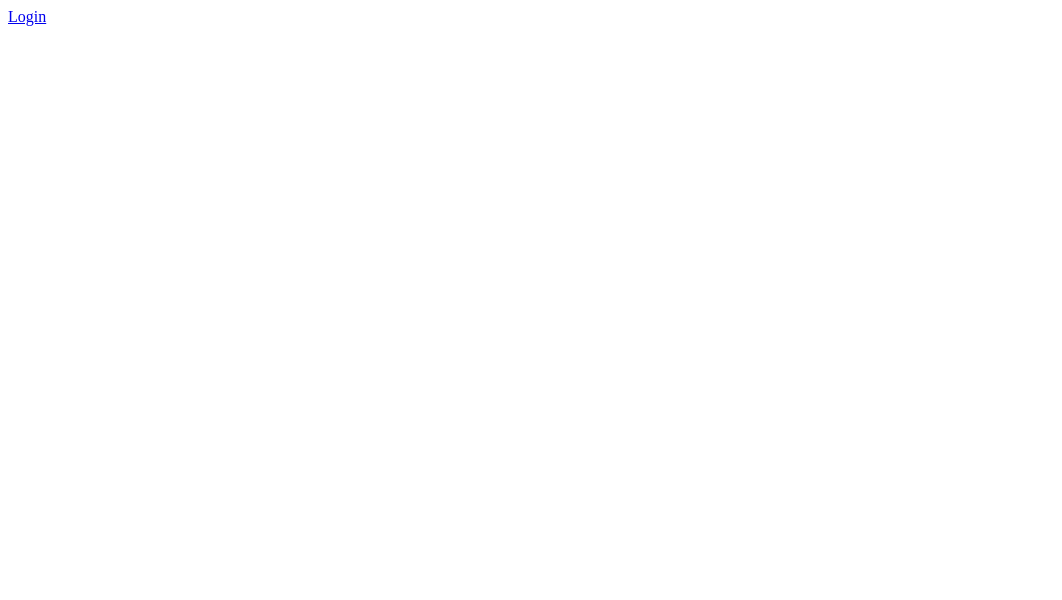
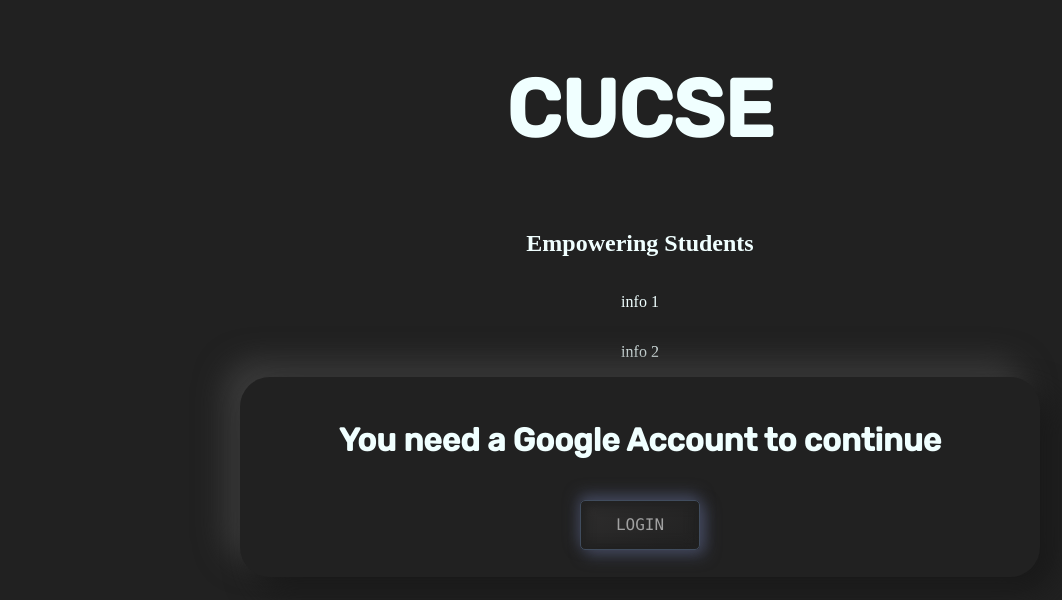
Before and after one commit to aditya000099/csetribe, a website: page index.html in a window 1280 px wide. Shown: the whole page, without its empty margins (0-1062 px from the left). Drawn offline with Linux system fonts and the light colour scheme.

Commit message:
ui updates one

```diff
--- a/css/home.css
+++ b/css/home.css
@@ -1,9 +1,15 @@
 body{
     width: device-width;
-    background-color: black;
+    background-color: #1a1a1a;
     color: aliceblue;
 }
 nav p{
     float: right;
     margin-right: 50px;
 }
+
+.subject-heading {
+    /* font-size: 80px; */
+    font-family: 'Poppins', sans-serif;
+    font-family: 'Rubik', sans-serif;
+}
--- a/css/index.css
+++ b/css/index.css
@@ -0,0 +1,78 @@
+body{
+    background-color: #212121;
+    display: flex;
+    justify-content: center;
+    align-items: center;
+
+}
+
+
+button {
+    height: 50px;
+    margin: 5px;
+    width: 120px;
+    background: #333;
+    -webkit-box-pack: center;
+    -ms-flex-pack: center;
+    justify-content: center;
+    -webkit-box-align: center;
+    -ms-flex-align: center;
+    align-items: center;
+    font-family: Consolas, Courier New, monospace;
+    border: solid #404C5D 1px;
+    font-size: 16px;
+    color: rgb(161, 161, 161);
+    -webkit-transition: 500ms;
+    transition: 500ms;
+    border-radius: 5px;
+    background: linear-gradient(145deg, #2e2d2d, #212121);
+    -webkit-box-shadow: -1px -5px 15px #41465B,
+                 5px  5px 15px #41465B,
+      inset      5px  5px 10px #212121,
+      inset     -5px -5px 10px #212121;
+    box-shadow: -1px -5px 15px #41465B,
+                 5px  5px 15px #41465B,
+      inset      5px  5px 10px #212121,
+      inset     -5px -5px 10px #212121;
+  }
+
+  button:hover {
+    -webkit-box-shadow: 1px 1px 13px #20232e,
+                      -1px -1px 13px #545b78;
+    box-shadow: 1px 1px 13px #20232e,
+               -1px -1px 13px #545b78;
+    color: #d6d6d6;
+    -webkit-transition: 500ms;
+    transition: 500ms;
+  }
+
+  button:active {
+    -webkit-box-shadow: 1px 1px 13px #20232e,
+                       -1px -1px 33px #545b78;
+    box-shadow: 1px 1px 13px #20232e,
+               -1px -1px 33px #545b78;
+    color: #d6d6d6;
+    -webkit-transition: 100ms;
+    transition: 100ms;
+  }
+
+
+  .heading h1 {
+    font-size: 80px;
+    font-family: 'Poppins', sans-serif;
+    font-family: 'Rubik', sans-serif;
+  }
+
+  .card {
+    width: 800px;
+    height: 200px;
+    border-radius: 30px;
+    background: #212121;
+    box-shadow: 15px 15px 30px rgb(25, 25, 25),
+                -15px -15px 30px rgb(60, 60, 60);
+    display: flex;
+    flex-direction: column;
+    justify-content: center;
+    align-items: center;
+
+   }
--- a/css/login.css
+++ b/css/login.css
@@ -4,7 +4,7 @@ body {
     justify-content: center;
     align-items: center;
     flex-direction: column;
-    background-color: black;
+    background-color: #212121;
     color: azure;
 }
 
@@ -17,11 +17,10 @@ body {
     gap: 25px;
 } */
 .sign-in-ins {
-    margin-top: 200px;
+    /* margin-top: 200px; */
+    font-family: 'Poppins', sans-serif;
+    font-family: 'Rubik', sans-serif;
 }
 .gsign {
-    margin-top: 50px;
+    margin-top: 15px;
 }
-#login {
-    height: 40px;
-}
--- a/index.html
+++ b/index.html
@@ -1,11 +1,45 @@
 <!DOCTYPE html>
 <html lang="en">
-<head>
-    <meta charset="UTF-8">
-    <meta name="viewport" content="width=device-width, initial-scale=1.0">
-    <title>Document</title>
-</head>
-<body>
-    <a href="login.html">Login</a>
-</body>
+  <head>
+    <meta charset="UTF-8" />
+    <meta name="viewport" content="width=device-width, initial-scale=1.0" />
+    <link rel="preconnect" href="https://fonts.googleapis.com" />
+    <link rel="preconnect" href="https://fonts.gstatic.com" crossorigin />
+    <link
+      href="https://fonts.googleapis.com/css2?family=Poppins:ital,wght@0,100;0,200;0,300;0,400;0,500;0,600;0,700;0,800;0,900;1,100;1,200;1,300;1,400;1,500;1,600;1,700;1,800;1,900&family=Rubik:wght@500&display=swap"
+      rel="stylesheet"
+    />
+    <link rel="stylesheet" href="css/index.css" />
+    <link rel="stylesheet" href="css/login.css" />
+    <script src="script/index.js"></script>
+    <title>CU-CSE</title>
+  </head>
+  <body>
+    <div class="heading">
+      <h1>CUCSE</h1>
+    </div>
+    <div class="slogan">
+        <h2>Empowering Students</h2>
+    </div>
+    <div class="info1">
+        <p>info 1</p>
+    </div>
+    <div class="info2">
+        <p>info 2</p>
+    </div>
+
+
+
+    <!-- Signin -->
+    <div class="card">
+    <div class="sign-in-ins">
+      <h1>You need a Google Account to continue</h1>
+    </div>
+    <div class="gsign">
+      <button id="login">LOGIN</button>
+    </div>
+    </div>
+
+    <script type="module" src="script/login.js"></script>
+  </body>
 </html>
--- /dev/null
+++ b/script/index.js
@@ -0,0 +1,4 @@
+// // const button = document.getElementById("button");
+//  function redirect() {
+//     window.location.href = "./login.html";
+//  }
--- a/script/login.js
+++ b/script/login.js
@@ -69,27 +69,20 @@ login.addEventListener("click", (e) => {
       window.location.href = "./home.html";
     }
   }
-//   onSignInSuccess();
-  //logout
 
-  //   signOut.addEventListener("click", (e) => {
-  //     fire.auth().signOut()
-  //       .then(() => {
-  //         // Sign-out successful.
-  //       })
-  //       .catch((error) => {
-  //         // An error happened.
-  //       });
-  //   });
-  // firebase.auth().onAuthStateChanged(function(user) {
+  firebase.auth().onAuthStateChanged(function(user) {
 
-  //     if (user) {
-  //       // User is signed in.
-  //       alert(user.email);
+      if (user) {
+        // User is signed in.
+        alert(user.email);
 
-  //     } else {
-  //       // No user is signed in.
-  //     }
-  //   });
+      } else {
+        // No user is signed in.
+      }
+    });
   // add name display after login to do
 });
+
+
+// window.history.forward();
+// 	function noBack() { window.history.forward(); }
```
Also changed, not shown: home.html (+22 -4 lines), login.html (deleted, +0 -34 lines), script/home.js (+5 -5 lines).
